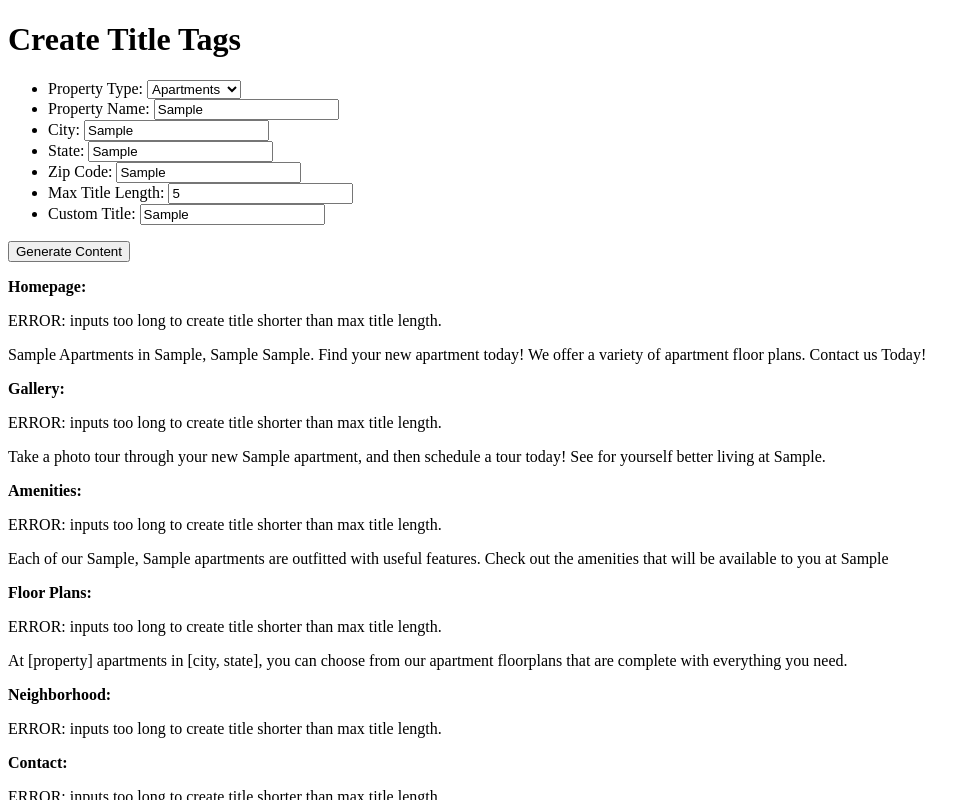
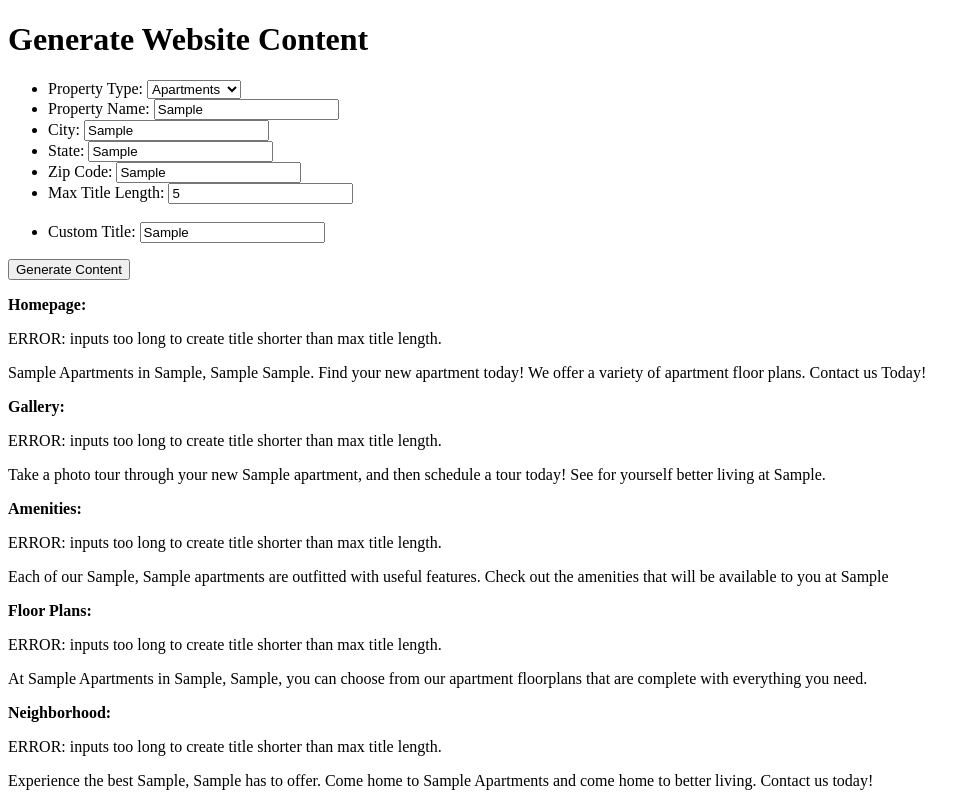
Before and after one commit to KendraHurst/title_generator, a plain HTML site: page titles.html in a window 1280 px wide. Both pictures are taken after typing "Sample", "Sample", "Sample", "Sample", "5", "Sample" into the empty fields and a click on the button "Generate Content". Shown: the top 800 px of the page, without its empty margins (0-980 px from the left). Drawn offline with Linux system fonts and the light colour scheme.

Commit message:
Add more descriptions

```diff
--- a/titles.html
+++ b/titles.html
@@ -3,10 +3,10 @@
 <head>
 	<meta charset="utf-8">
 	<meta name="viewport" content="width=device-width, initial-scale=1">
-	<title>Create Your Title Tags</title>
+	<title>Generate Website Content</title>
 </head>
 <body>
-	<h1>Create Title Tags</h1>
+	<h1>Generate Website Content</h1>
 
 	<ul>
 		<li>Property Type:
@@ -19,7 +19,7 @@
 		<li>City: <input type="text" id="city"></li>
 		<li>State: <input type="text" id="state"></li>
 		<li>Zip Code: <input type="text" id="zip-code"></li>
-		<li>Max Title Length: <input type="number" id="title-length"></li>
+		<li>Max Title Length: <input type="number" id="title-length"></li><br />
 		<li>Custom Title: <input type="text" id="custom-title"></li>
 	</ul>
 
@@ -150,8 +150,11 @@
 				`${propertyName} ${propertyType}s in ${city}, ${state} ${zipCode}. Find your new ${propertyType.toLowerCase()} today! We offer a variety of ${propertyType.toLowerCase()} floor plans. Contact us Today!`,
 				`Take a photo tour through your new ${city} ${propertyType.toLowerCase()}, and then schedule a tour today! See for yourself better living at ${propertyName}.`,
 				`Each of our ${city}, ${state} ${propertyType.toLowerCase()}s are outfitted with useful features. Check out the amenities that will be available to you at ${propertyName}`,
-				`At [property] apartments in [city, state], you can choose from our apartment floorplans that are complete with everything you need.`,
-
+				`At ${propertyName} ${propertyType}s in ${city}, ${state}, you can choose from our ${propertyType.toLowerCase()} floorplans that are complete with everything you need.`,
+				`Experience the best ${city}, ${state} has to offer. Come home to ${propertyName} ${propertyType}s and come home to better living. Contact us today!`,
+				`Interested in learning more about ${propertyName}? Submit the contact form with your questions. Our leasing consultants will contact you soon.`,
+				`Call or email us to schedule a tour of ${propertyName} today. Come see your new ${city} ${propertyType.toLowerCase()} and the community features in person.`,
+				`Apply now to ${propertyName}. Our ${city} ${propertyType.toLowerCase()}s provide you with everything that you need to be successful in your daily routine.`
 			];
 
 			for (let j = 0; j < descriptions.length; j++) {
```
